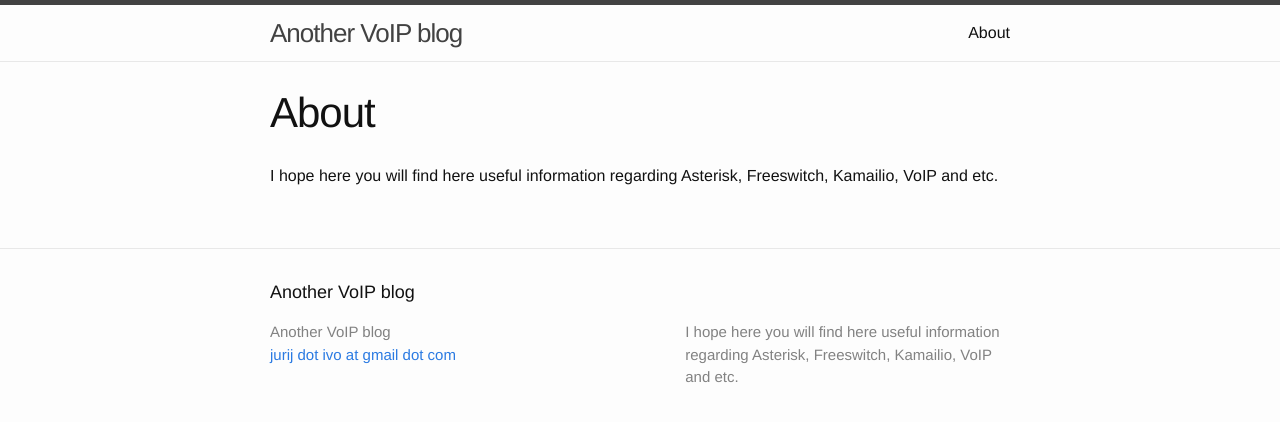
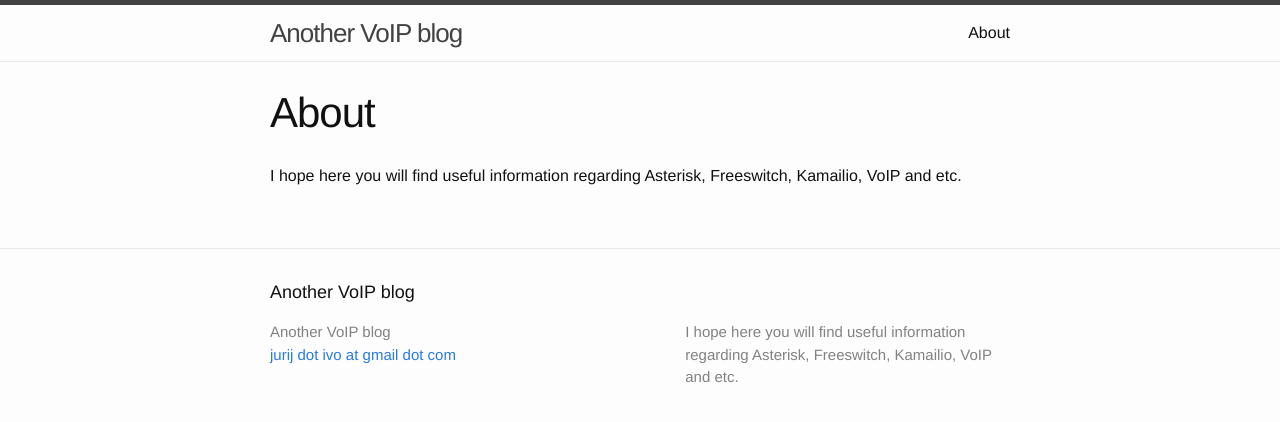
Before and after one commit to os11k/os11k.github.io, a Jekyll site: the page built from about.md, in a window 1280 px wide. Shown: the top 422 px of the page. Built offline with Jekyll 4.4.1, drawn with Linux system fonts in a browser that asks for light colours.

Commit message:
Fixing typo

```diff
--- a/_config.yml
+++ b/_config.yml
@@ -9,7 +9,7 @@
 title: Another VoIP blog
 email: jurij dot ivo at gmail dot com
 description: > # this means to ignore newlines until "baseurl:"
-   I hope here you will find here useful information regarding Asterisk, Freeswitch, Kamailio, VoIP and etc.
+   I hope here you will find useful information regarding Asterisk, Freeswitch, Kamailio, VoIP and etc.
 #  Write an awesome description for your new site here. You can edit this
 #  line in _config.yml. It will appear in your document head meta (for
 #  Google search results) and in your feed.xml site description.
--- a/about.md
+++ b/about.md
@@ -4,4 +4,4 @@
 permalink: /about/
 ---
 
-I hope here you will find here useful information regarding Asterisk, Freeswitch, Kamailio, VoIP and etc.
+I hope here you will find useful information regarding Asterisk, Freeswitch, Kamailio, VoIP and etc.
```
